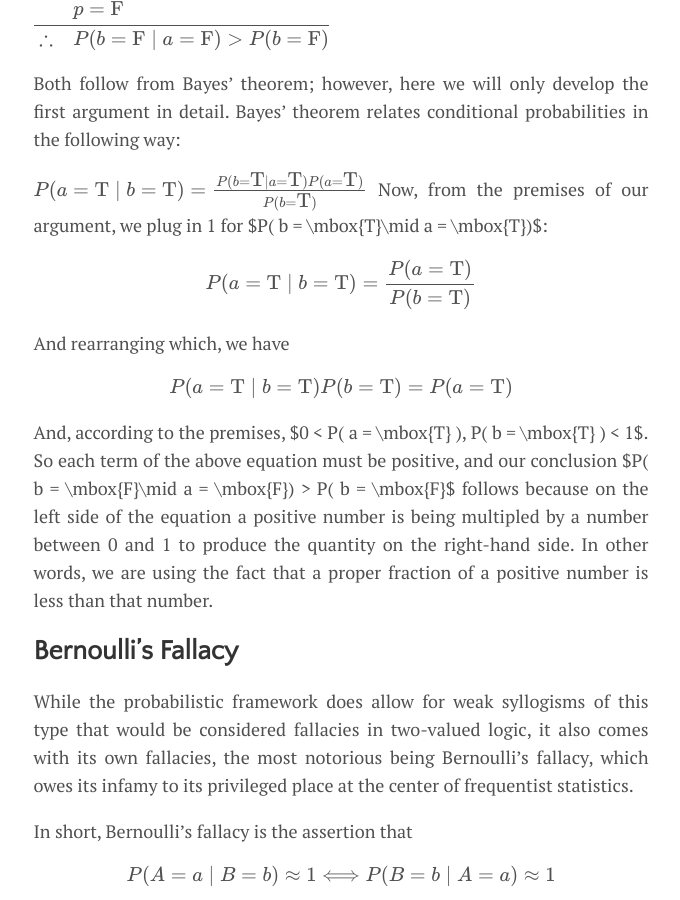
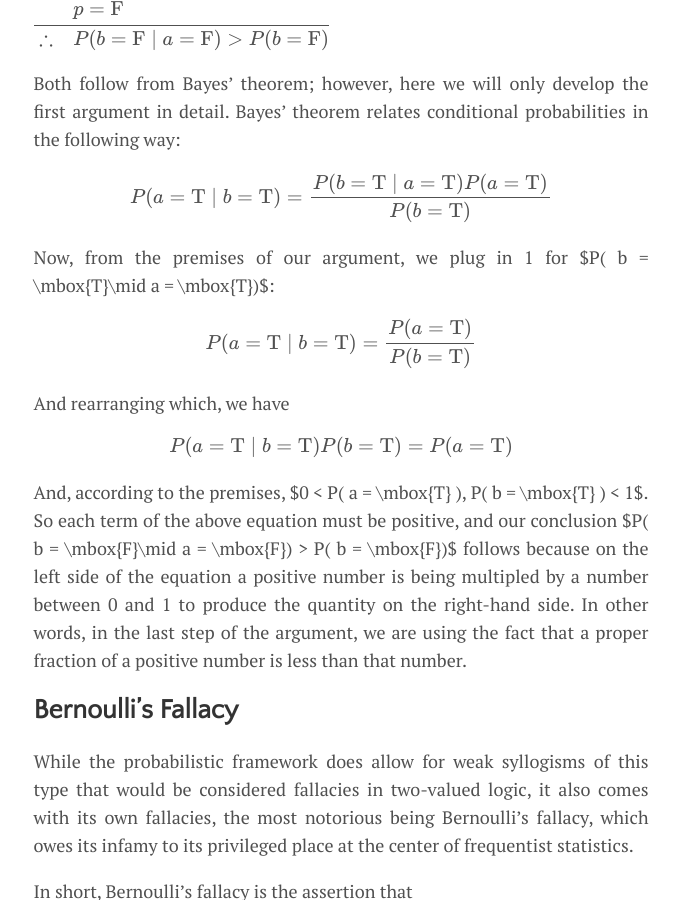
Before and after one commit to DanielAmes/DanielAmes.github.io, a Jekyll site: the page built from _posts/2025-01-10-bayeslogic.md, in a window 1280 px wide and 900 px high, scrolled down 1986 px. Shown: the whole window, without its empty margins (299-979 px from the left). Built offline with Jekyll 4.4.1, drawn with Linux system fonts in a browser that asks for light colours; formulas are drawn with MathJax 3.

Commit message:
formatting

```diff
--- a/_posts/2025-01-10-bayeslogic.md
+++ b/_posts/2025-01-10-bayeslogic.md
@@ -85,10 +85,11 @@ Both follow from Bayes' theorem; however, here we will only develop the first ar
 $$
 P( a = \mbox{T}\mid b = \mbox{T}) = \frac{P( b = \mbox{T}\mid a = \mbox{T})P( a = \mbox{T})}{P( b = \mbox{T})}
 $$
+
 Now, from the premises of our argument, we plug in 1 for $P( b = \mbox{T}\mid a = \mbox{T})$:
 
 $$
-P( a = \mbox{T}\mid b = \mbox{T}) = \frac{P( a = \mbox{T})}{P( b = \mbox{T})}
+P( a = \mbox{T}\mid b = \mbox{T}) = \dfrac{P( a = \mbox{T})}{P( b = \mbox{T})}
 $$
 
 And rearranging which, we have
@@ -97,7 +98,7 @@ $$
 P( a = \mbox{T}\mid b = \mbox{T})P( b = \mbox{T}) = P( a = \mbox{T})
 $$
 
-And, according to the premises, $0 < P( a = \mbox{T} ), P( b = \mbox{T} ) < 1$. So each term of the above equation must be positive, and our conclusion $P( b = \mbox{F}\mid a = \mbox{F}) > P( b = \mbox{F}$ follows because on the left side of the equation a positive number is being multipled by a number between 0 and 1 to produce the quantity on the right-hand side. In other words, we are using the fact that a proper fraction of a positive number is less than that number.
+And, according to the premises, $0 < P( a = \mbox{T} ), P( b = \mbox{T} ) < 1$. So each term of the above equation must be positive, and our conclusion $P( b = \mbox{F}\mid a = \mbox{F}) > P( b = \mbox{F})$ follows because on the left side of the equation a positive number is being multipled by a number between 0 and 1 to produce the quantity on the right-hand side. In other words, in the last step of the argument, we are using the fact that a proper fraction of a positive number is less than that number.
 
 ## Bernoulli's Fallacy
 
```
